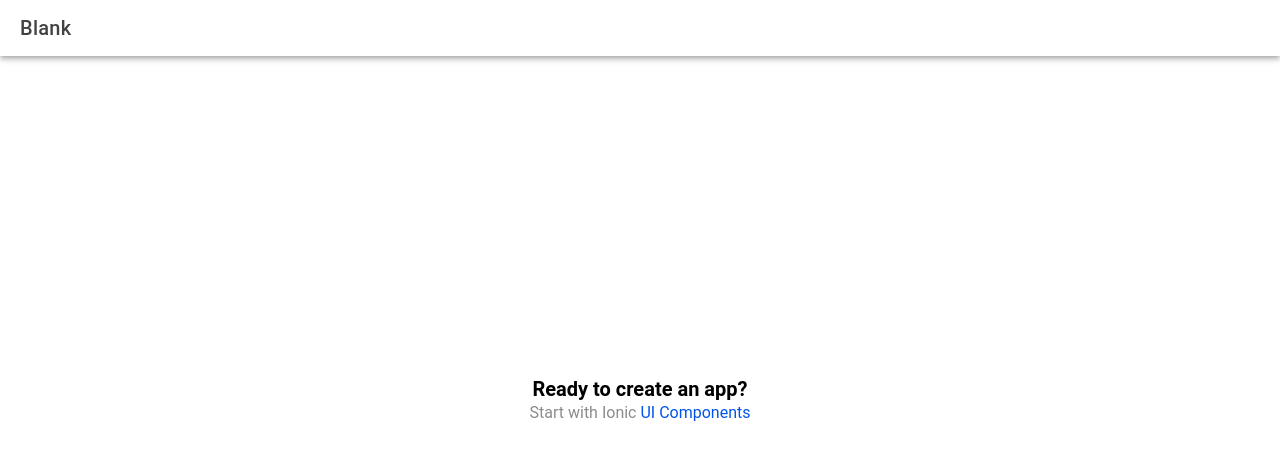
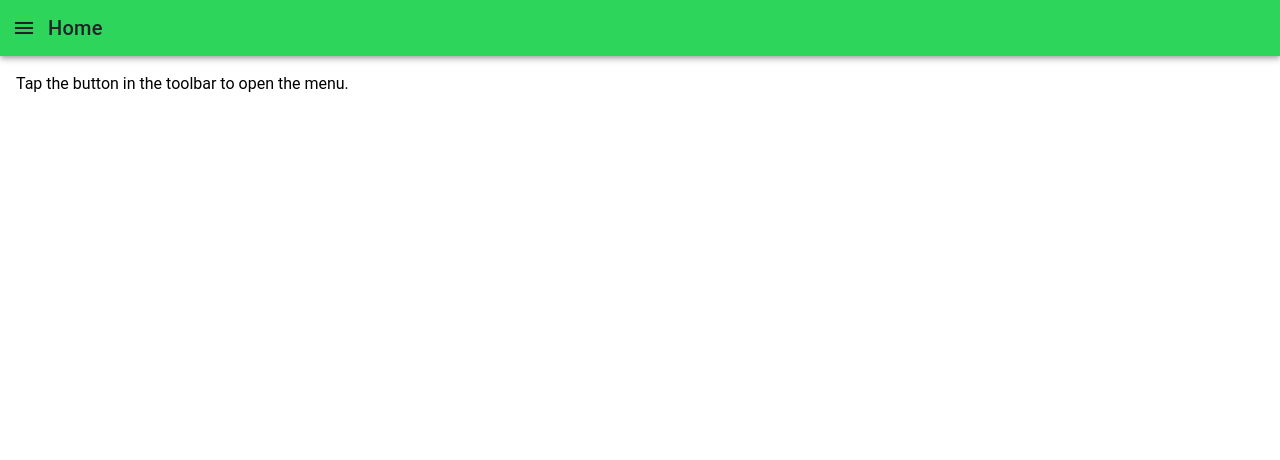
Before and after one commit to teukuriansyah/finance, a React (Vite) app in the folder client/: page / in a window 1280 px wide. Before the commit this address led to /home. Shown: the top 460 px of the page. Built offline with nearby package versions, Linux system fonts and the light colour scheme.

Commit message:
feat:add sidebar

```diff
--- a/client/index.html
+++ b/client/index.html
@@ -22,6 +22,7 @@
     <meta name="mobile-web-app-capable" content="yes" />
     <meta name="apple-mobile-web-app-title" content="Ionic App" />
     <meta name="apple-mobile-web-app-status-bar-style" content="black" />
+    <script src="https://cdn.jsdelivr.net/npm/@tailwindcss/browser@4"></script>
   </head>
   <body>
     <div id="root"></div>
--- a/client/src/App.tsx
+++ b/client/src/App.tsx
@@ -39,11 +39,8 @@ const App: React.FC = () => (
   <IonApp>
     <IonReactRouter>
       <IonRouterOutlet>
-        <Route exact path="/home">
+        <Route exact path="/">
           <Home />
-        </Route>
-        <Route exact path="/">
-          <Redirect to="/home" />
         </Route>
       </IonRouterOutlet>
     </IonReactRouter>
--- a/client/src/components/ExploreContainer.css
+++ /dev/null
@@ -1,24 +0,0 @@
-#container {
-  text-align: center;
-  position: absolute;
-  left: 0;
-  right: 0;
-  top: 50%;
-  transform: translateY(-50%);
-}
-
-#container strong {
-  font-size: 20px;
-  line-height: 26px;
-}
-
-#container p {
-  font-size: 16px;
-  line-height: 22px;
-  color: #8c8c8c;
-  margin: 0;
-}
-
-#container a {
-  text-decoration: none;
-}
--- a/client/src/components/ExploreContainer.tsx
+++ /dev/null
@@ -1,14 +0,0 @@
-import './ExploreContainer.css';
-
-interface ContainerProps { }
-
-const ExploreContainer: React.FC<ContainerProps> = () => {
-  return (
-    <div id="container">
-      <strong>Ready to create an app?</strong>
-      <p>Start with Ionic <a target="_blank" rel="noopener noreferrer" href="https://ionicframework.com/docs/components">UI Components</a></p>
-    </div>
-  );
-};
-
-export default ExploreContainer;
--- /dev/null
+++ b/client/src/components/Sidebar.tsx
@@ -0,0 +1,34 @@
+import React from 'react';
+import { IonButtons, IonContent, IonHeader, IonMenu, IonMenuButton, IonPage, IonTitle, IonToolbar, IonIcon, } from '@ionic/react';
+import { personOutline } from "ionicons/icons"
+
+function Sidebar() {
+  return (
+    <>
+      <IonMenu contentId="main-content">
+        <IonHeader>
+          <IonToolbar color="success">
+            <div className="pl-3 flex items-center gap-3">
+              <IonIcon color="dark" icon={personOutline}></IonIcon>
+              <IonTitle color="dark">nama user</IonTitle>
+            </div>
+          </IonToolbar>
+        </IonHeader>
+        <IonContent>
+          <ul className="pt-3">
+            <li className="bg-green-500 p-3">
+              <a href="/" className="!text-white text-2xl font-bold w-full">test</a>
+            </li>
+            <li className="p-3">
+              <a href="/" className="!text-white text-2xl font-bold">test</a>
+            </li>
+            <li className="p-3">
+              <a href="/" className="!text-white text-2xl font-bold">test</a>
+            </li>
+          </ul>
+        </IonContent>
+      </IonMenu>
+    </>
+  );
+}
+export default Sidebar;
--- a/client/src/pages/Home.tsx
+++ b/client/src/pages/Home.tsx
@@ -1,25 +1,27 @@
-import { IonContent, IonHeader, IonPage, IonTitle, IonToolbar } from '@ionic/react';
-import ExploreContainer from '../components/ExploreContainer';
-import './Home.css';
+import { IonButtons, IonContent, IonHeader, IonMenu, IonMenuButton, IonPage, IonTitle, IonToolbar } from '@ionic/react';
+import Sidebar from "../components/Sidebar.tsx"
 
-const Home: React.FC = () => {
+function Home() {
+  const pageName = window.location.pathname
   return (
-    <IonPage>
-      <IonHeader>
-        <IonToolbar>
-          <IonTitle>Blank</IonTitle>
-        </IonToolbar>
-      </IonHeader>
-      <IonContent fullscreen>
-        <IonHeader collapse="condense">
-          <IonToolbar>
-            <IonTitle size="large">Blank</IonTitle>
+    <>
+      <Sidebar/>
+      <IonPage id="main-content">
+        {/* Navbar */}
+        <IonHeader>
+          <IonToolbar color="success">
+            <IonButtons slot="start">
+              <IonMenuButton color="dark"></IonMenuButton>
+            </IonButtons>
+            <IonTitle color="dark">{pageName === "/" ? "Home" : pageName}</IonTitle>
           </IonToolbar>
         </IonHeader>
-        <ExploreContainer />
-      </IonContent>
-    </IonPage>
+
+        {/* Content */}
+        <IonContent className="ion-padding">Tap the button in the toolbar to open the menu.
+        </IonContent>
+      </IonPage>
+    </>
   );
-};
-
+}
 export default Home;
--- a/client/src/theme/variables.css
+++ b/client/src/theme/variables.css
@@ -1,2 +1,4 @@
 /* For information on how to create your own theme, please see:
 http://ionicframework.com/docs/theming/ */
+
+@import "tailwindcss"
```
Also changed, not shown: client/src/pages/Home.css (deleted).
